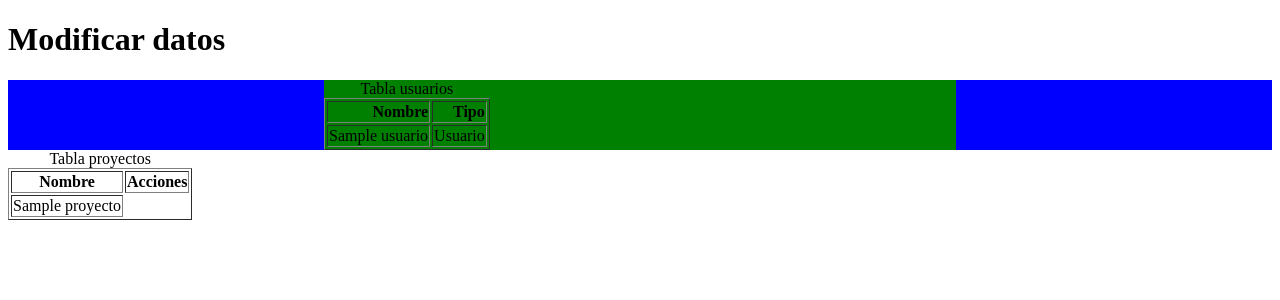
After one commit to SeraPinaBarranco/Maria_DAW_M07_Act4, a PHP site: page /administradores/frm_modificar_datos.php in a window 1280 px wide. The commit adds this page. Shown: the top 300 px of the page. Run offline with PHP 8.4, Linux system fonts and the light colour scheme; tables that the repository leaves empty hold one stand-in row (values such as "Sample post").

Commit message:
modificar

```diff
--- a/administradores/administradores.php
+++ b/administradores/administradores.php
@@ -16,10 +16,10 @@
             <a href="./frm_alta_usuario.php">Alta usuario</a>
         </div>
         <div>
-            <a href="">Alta proyecto</a>
+            <a href="./frm_nuevo_proyecto.php">Alta proyecto</a>
         </div>
         <div>
-            <a href="">Modificar datos (usuario, proyecto, tarea)</a>
+            <a href="./frm_modificar_datos.php">Modificar datos (usuario, proyecto, tarea)</a>
         </div>
         <div>
             <a href="">Eliminar datos(usuario, proyecto, tarea)</a>
--- a/administradores/alta_usuario.php
+++ b/administradores/alta_usuario.php
@@ -11,5 +11,4 @@ if (!empty($_POST['nombre']) && !empty($_POST['pass'])) {
 //     echo($_POST['pass']);
 // }
 
-
 ?>
--- /dev/null
+++ b/administradores/frm_modificar_datos.php
@@ -0,0 +1,76 @@
+<?php
+
+    require_once "../model/conection.php";
+
+    $query_user = "SELECT * FROM usuario";
+
+    $resultado = consulta2($query_user);
+
+    $query_proyecto = "SELECT * FROM proyecto";
+
+    $resultado_proyecto = consulta2($query_proyecto);
+
+
+
+?>
+
+<!DOCTYPE html>
+<html lang="en">
+<head>
+    <meta charset="UTF-8">
+    <meta http-equiv="X-UA-Compatible" content="IE=edge">
+    <meta name="viewport" content="width=device-width, initial-scale=1.0">
+    <title>Modificar datos</title>
+</head>
+<body>
+    <header><h1>Modificar datos</h1></header>
+
+    <section style="display: flex; flex-direction:column; align-items: center; background-color:blue; text-align: center;">
+        <div style="background-color:green; width: 50%; text-align: right;">
+            <table border="1">
+                <caption>Tabla usuarios</caption>
+                <thead>
+                    <th>Nombre</th>
+                    <th>Tipo</th>
+                </thead>
+                <tbody>
+                    <?php
+                        //TODO recorrer array con los resultados de la consulta usuarios
+                        while ($fila = mysqli_fetch_array($resultado)) {
+                            //extract($fila);
+                            echo "<tr>";
+                            echo   "<td>".$fila['nombre'] . "</td>";
+                            echo   "<td>". $tipo = $fila['tipo_usuario']== "0" ? "Administrador" : "Usuario" . "</td>";
+                            echo "</tr>";
+                        }
+                        ?>
+                </tbody>
+            </table>
+        </div>
+    </section>
+
+    <section>
+        <div>
+            <table border="1">
+                <caption>Tabla proyectos</caption>
+                <thead>
+                    <th>Nombre</th>
+                    <th>Acciones</th>
+                </thead>
+                <tbody>
+                <?php
+                        //TODO recorrer array con los resultados de la consulta usuarios
+                        while ($fila = mysqli_fetch_array($resultado_proyecto)) {
+                            //extract($fila);
+                            echo "<tr>";
+                            echo   "<td>".$fila['nombre'] . "</td>";
+                            echo "</tr>";
+                        }
+                        ?>
+                </tbody>
+            </table>
+        </div>
+    </section>
+
+</body>
+</html>
--- a/model/conection.php
+++ b/model/conection.php
@@ -5,8 +5,8 @@
 function conn (){
     $SERVER= "localhost";
     $USER="root";
-    $PASS="";
-    //$PASS="usbw";
+    //$PASS="";
+    $PASS="usbw";
     $DB="actividad4";
 
     $mysqli = mysqli_connect($SERVER,$USER,$PASS,$DB)or die("Failed to connect to MySQL: ") ;
@@ -30,6 +30,10 @@ function consulta($query){
     return $filas;
 }
 
+function consulta2($query){
+    return mysqli_query(conn(), $query);
+}
+
 //Guardar registros
 function guardar($query):string{
     try{
@@ -44,6 +48,30 @@ function guardar($query):string{
     //return -1;
 }
 
+function guardar2($query, $array):int{
+    $msg = "";
+    try {
+        $conn = conn();
+        $stmt = $conn->prepare($query);
+
+        //Recorre el array pasado por parametro para asignar cada posicion al statement
+        foreach ($array as $value) {
+            $stmt->bind_param("s",$value);
+        }
+        $stmt->execute();
+
+        $msg = 1;
+
+    } catch (Exception $th) {
+        $msg = -1;
+    }
+
+
+    $stmt->close();
+    $conn->close();
+    return $msg;
+}
+
 //Cierra la conexion a la BBDD
 function close_conn(){
     mysqli_close(conn());
```
Also changed, not shown: administradores/alta_proyecto.php (added, +17 -0 lines), administradores/frm_alta_usuario.php (+17 -3 lines), administradores/frm_nuevo_proyecto.php (added, +27 -0 lines), model/queries.php (+9 -0 lines).
